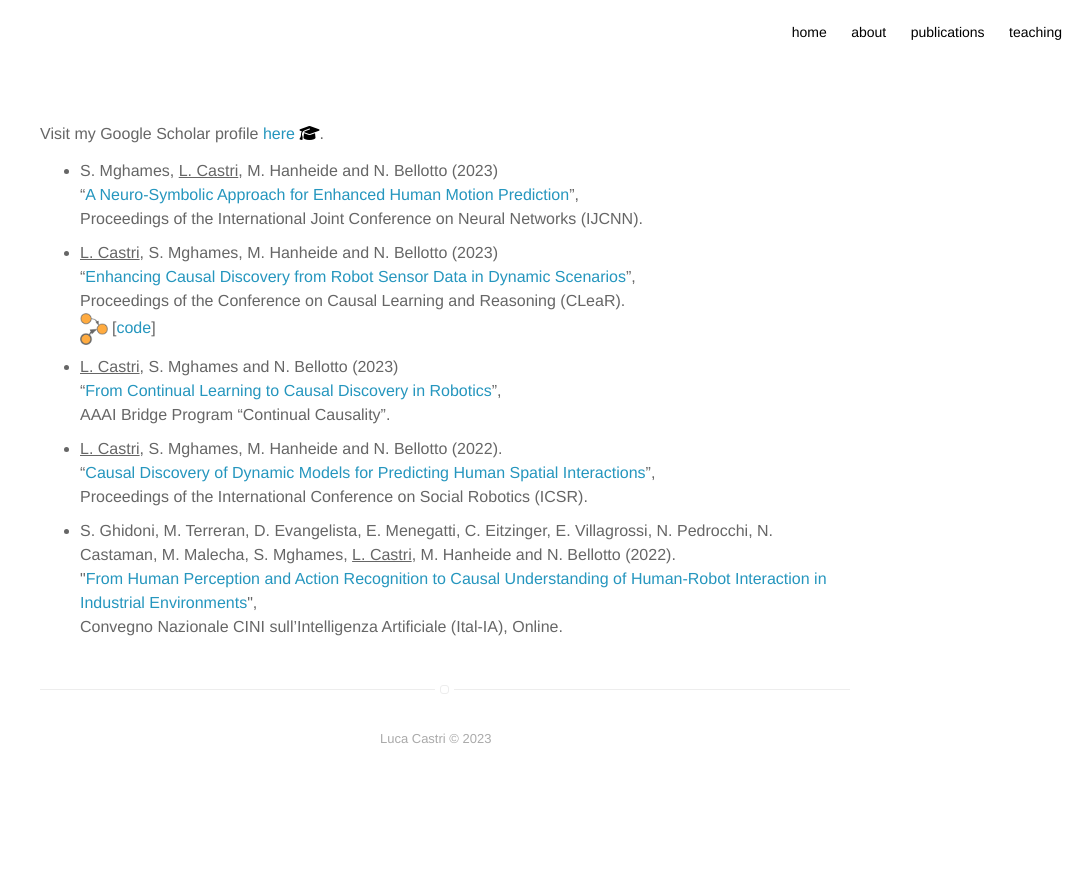
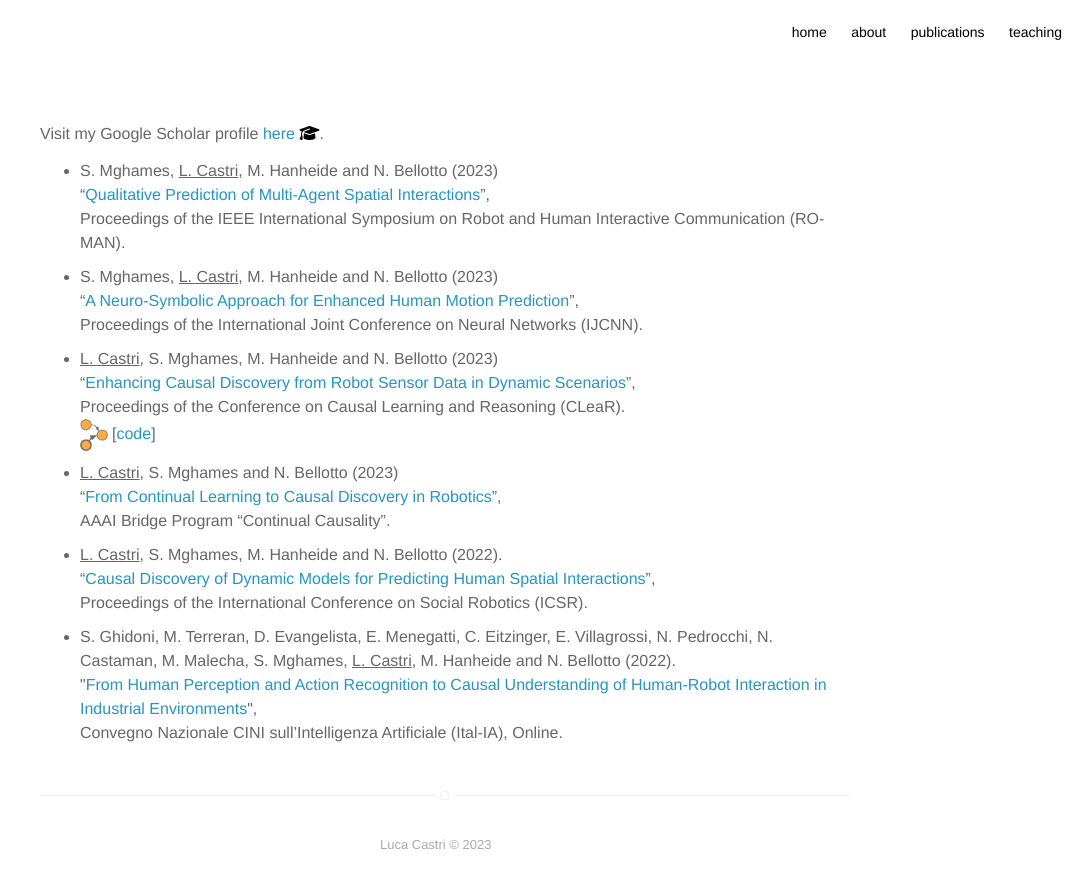
Before and after one commit to lcastri/lcastri.github.io, a Jekyll site: the page built from publications.html, in a window 1280 px wide. Shown: the top 888 px of the page, without its empty margins (195-1280 px from the left). Built offline with Jekyll 4.4.1, drawn with Linux system fonts in a browser that asks for light colours; nearby versions of some CDN libraries.

Commit message:
RO-MAN publication added

```diff
--- a/publications.html
+++ b/publications.html
@@ -5,6 +5,11 @@
 
 Visit my Google Scholar profile <a class="ext_link" href="https://scholar.google.com/citations?user=MWKfdVQAAAAJ&hl=en&oi=ao">here</a> <i class="fa fa-graduation-cap inline-icon"></i>.
 <ul>
+    <li>
+        S. Mghames, <u>L. Castri</u>, M. Hanheide and N. Bellotto (2023)<br>
+        “<a class="ext_link" href="https://arxiv.org/abs/2307.00065">Qualitative Prediction of Multi-Agent Spatial Interactions</a>”,<br>
+        Proceedings of the IEEE International Symposium on Robot and Human Interactive Communication (RO-MAN).
+    </li>
     <li>
         S. Mghames, <u>L. Castri</u>, M. Hanheide and N. Bellotto (2023)<br>
         “<a class="ext_link" href="https://arxiv.org/abs/2304.11740">A Neuro-Symbolic Approach for Enhanced Human Motion Prediction</a>”,<br>
```
